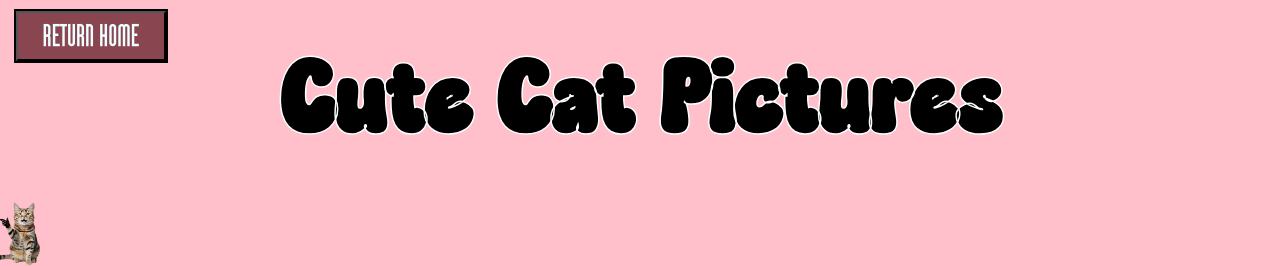
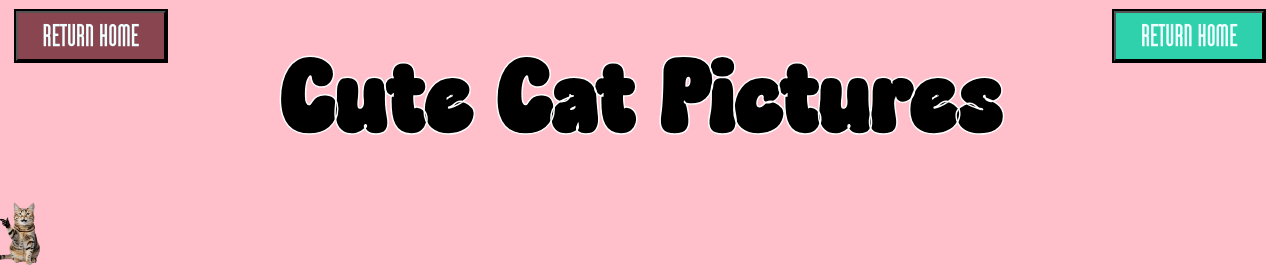
Before and after one commit to alexanderbertoni9-sudo/personal-website, a plain HTML site: page catPictures.html in a window 1280 px wide. Shown: the top 266 px of the page. Drawn offline with Linux system fonts and the light colour scheme; grey boxes are pictures that could not be loaded.

Commit message:
feat: added button on cat pictures library. Will link somewhere else later (don't know yet)

```diff
--- a/catPictures.html
+++ b/catPictures.html
@@ -5,10 +5,15 @@
         <link rel = "icon" href = "assets/img/favicon.png">
     </head>
     <body>
+    <h1>Cute Cat Pictures</h1>
     <a href = "index.html">
-        <button class = "button-small ">Return Home</button>
+        <button class = "button-small top-left-button">Return Home</button>
     </a>
-    <h1>Cute Cat Pictures</h1>
+
+    <a href = "index.html">
+        <button class = "button-small top-right-button bg-cyan">Return Home</button>
+    </a>
+
     <img id = 'cursor-follower' src = "assets/img/cursor.png"/>
     <div class = "image-row">
         <img class = "large" src = "https://www.shutterstock.com/image-photo/beautiful-wonderful-cute-kitten-wallpaper-600nw-2435308283.jpg">
@@ -44,7 +49,6 @@
         <img class = "large" src = "https://encrypted-tbn0.gstatic.com/images?q=tbn:ANd9GcSDeczO8n2xX618uIizH8ga1wCtaQy3qmpjXA&s">
         <img class = "large" src = "https://static.wikitide.net/sillycatsbookwiki/f/f7/Apple_Cat.jpg">
     </div>
-
     <script src = 'script.js'></script>
     </body>
 </html>
--- a/style.css
+++ b/style.css
@@ -16,7 +16,7 @@
 
 body{
     background-color: pink;
-    margin: 0; /* Good practice to add this */
+    margin: 0;
 }
 
 /* 3. ELEMENT STYLES (Base Tags) */
@@ -101,10 +101,24 @@ img{
     font-size: 30px;
     font-family: 'ThisAppeal';
     outline: 2.5px solid rgb(0, 0, 0);
+    position: fixed;
+
+}
+
+.top-left-button{
     left: 1%;
     top: 1%;
-    position: fixed;
     z-index: 1;
+}
+
+.top-right-button{
+    right: 1%;
+    top: 1%;
+    z-index: 1;
+}
+
+.bg-cyan{
+    background: #2ed1ab;
 }
 
 /* 6. INTERACTION & ANIMATION */
```
